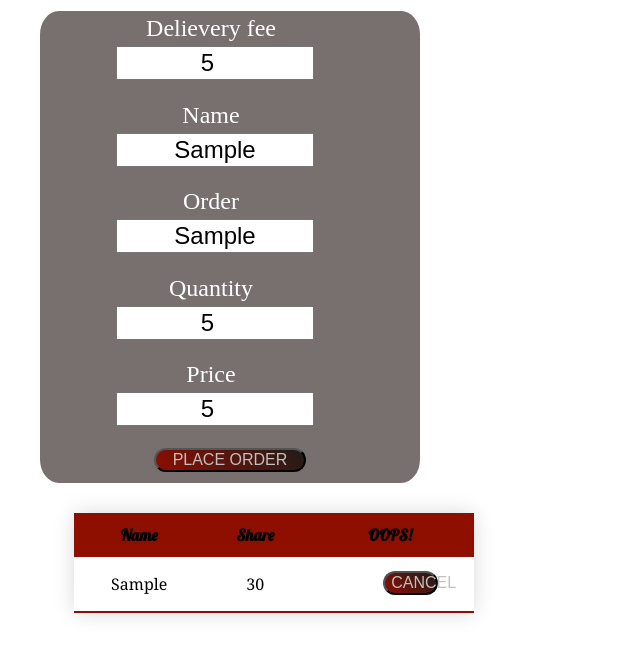
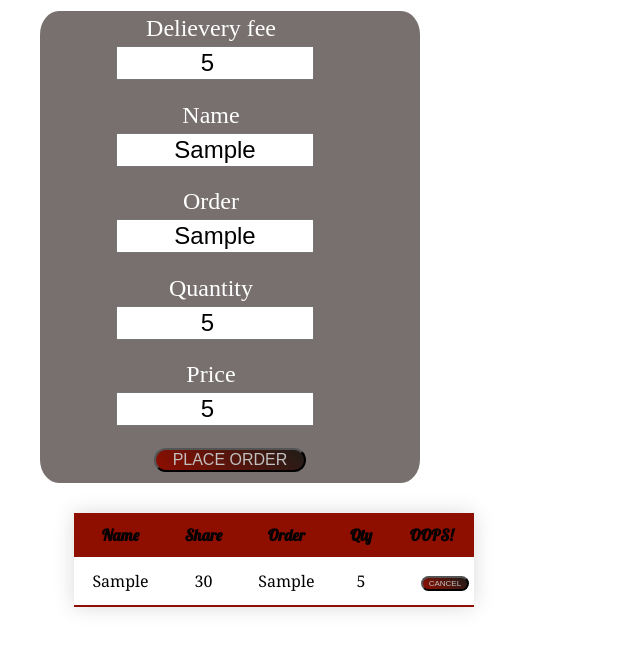
Before and after one commit to waleedfarraj/food-calc, a plain HTML site: page index.html in a window 1280 px wide. Both pictures are taken after typing "5", "Sample", "Sample", "5", "5" into the empty fields and a click on the button "PLACE ORDER". Shown: the part 105-760 px from the top of the page, without its empty margins (94-734 px from the left). Drawn offline with Linux system fonts and the light colour scheme.

Commit message:
version 2.1 quantity and item added

```diff
--- a/app.js
+++ b/app.js
@@ -12,8 +12,6 @@ this.qt = qt
 this.price = price * qt
 arr.push(this)
 }
-
-
 form.addEventListener('submit',ordering)
 function ordering(event){
   event.preventDefault()
@@ -33,7 +31,6 @@ firstRowMaker()
 content(deliveryCost)
 
 }
-
 function firstRowMaker(){
     table.innerHTML=""
   let row = document.createElement('tr')
@@ -42,11 +39,17 @@ function firstRowMaker(){
   let seconedCell = document.createElement('th')
   seconedCell.textContent='Share'
   let thirdCell = document.createElement('th')
-  thirdCell.textContent = 'OOPS!'
+  thirdCell.textContent = 'Order'
+  let thirdCellPoint5 = document.createElement('th')
+  thirdCellPoint5.textContent = 'Qty'
+  let fourthCell = document.createElement('th')
+  fourthCell.textContent = 'OOPS!'
   row.appendChild(firstCell)
   row.appendChild(seconedCell)
   row.appendChild(thirdCell)
-table.appendChild(row)
+  row.appendChild(thirdCellPoint5)
+  row.appendChild(fourthCell)
+ table.appendChild(row)
 derTisch.appendChild(table)
 }
 function content(deliveryCost){
@@ -62,12 +65,18 @@ for(var x = 0 ; x < arr.length ; x++){
   let seconedCell = document.createElement('td')
   seconedCell.textContent=sec
   let thirdCell = document.createElement('td')
+  thirdCell.textContent= arr[x].item
+  let thirdCellPoint5 = document.createElement('td')
+  thirdCellPoint5.textContent = arr[x].qt
+  let fourthCell = document.createElement('td')
   let btn = document.createElement('button')
   btn.innerHTML = 'Cancel'
  row.appendChild(firstCell)
  row.appendChild(seconedCell)
  row.appendChild(thirdCell)
- thirdCell.appendChild(btn)
+ row.appendChild(thirdCellPoint5)
+ row.appendChild(fourthCell)
+ fourthCell.appendChild(btn)
  btn.onclick = removeOrder
  tbod.appendChild(row)
 }
@@ -94,7 +103,6 @@ function doMath(deliveryFee){
         console.log({deliveryCost})
         return deliveryCost
 }
-
 function removeOrder(x){
     console.log('working')
     let rowId = x.path[2].id
--- a/style.css
+++ b/style.css
@@ -119,3 +119,7 @@ table tbody tr:hover {
 td {
   font-family: Cambria, Cochin, Georgia, Times, 'Times New Roman', serif
 }
+tr td button {
+    font-size: 6pt;
+    width: fit-content;
+    }
```
